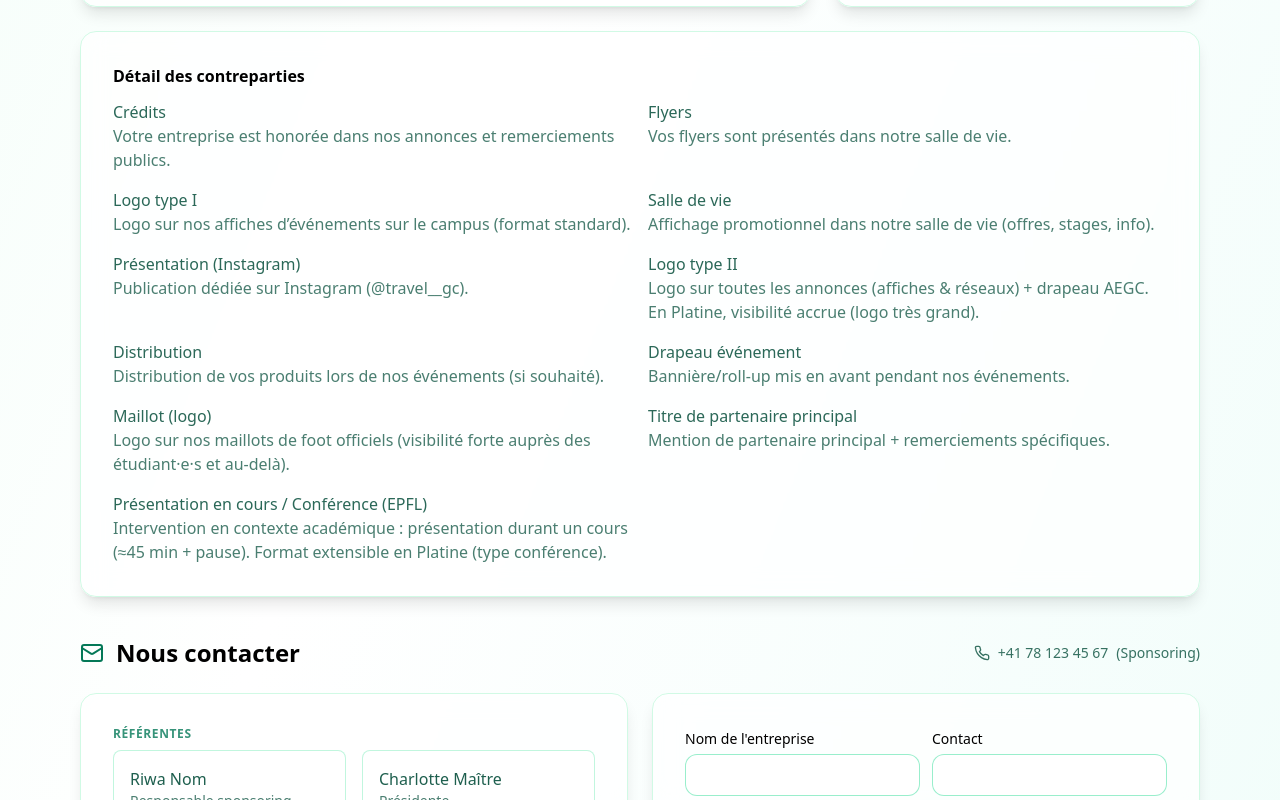
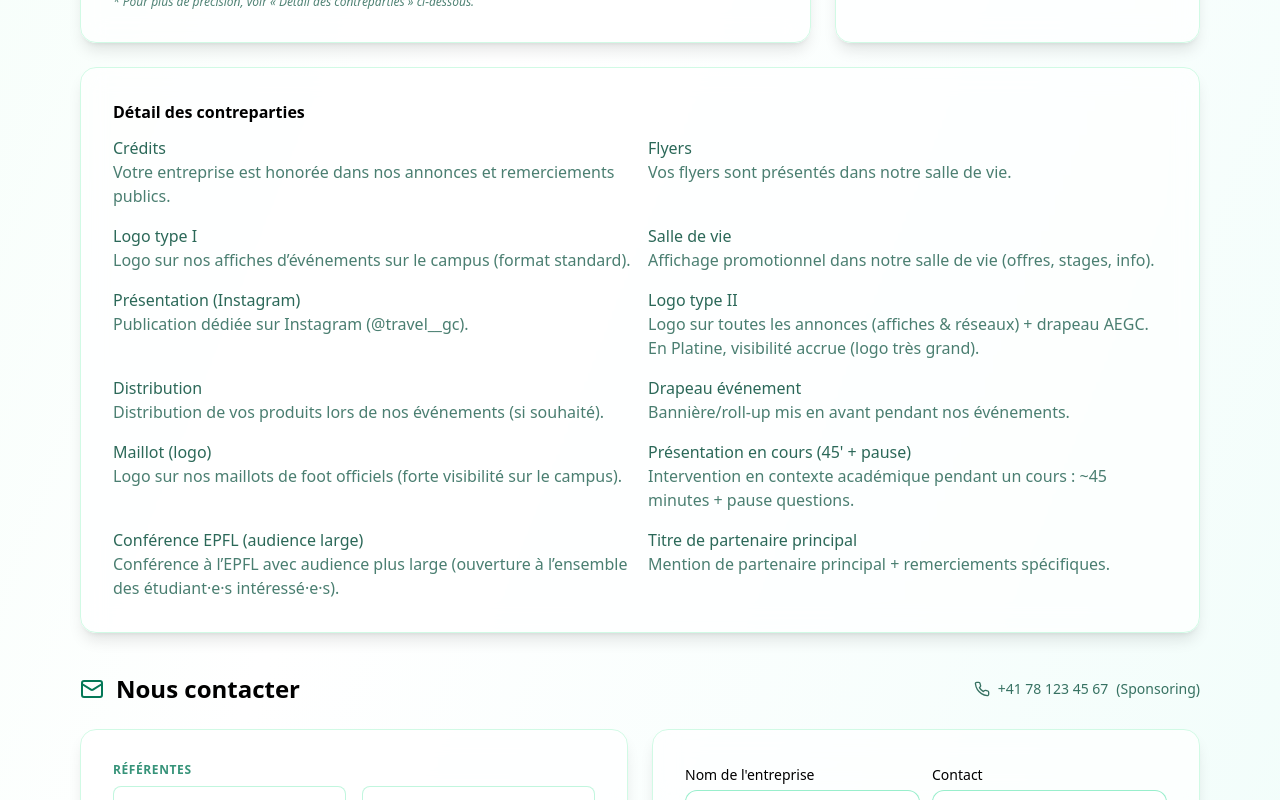
Before and after one commit to hugogebel-boop/TravelGC_siteweb, a React (Vite) app: page / in a window 1280 px wide. Shown: the part 1962-2762 px from the top of the page. Built offline with nearby package versions, Linux system fonts and the light colour scheme.

Commit message:
sponso a jour

```diff
--- a/src/sponsor/SponsorDeck.tsx
+++ b/src/sponsor/SponsorDeck.tsx
@@ -266,48 +266,59 @@ const SectionVisits: React.FC = () => (
     </section>
 );
 
-/* ===================== Packs sponsoring — version mise à jour ===================== */
-/* Icônes attendues en haut du fichier :
+/* ===================== Packs sponsoring — version avec présentation vs conférence ===================== */
+/* Icônes attendues en haut :
    import { Handshake, Check, Minus, Medal, Trophy, Gem } from "lucide-react";
    (SectionCard, Container, cx, brand doivent déjà exister)
 */
 
 type Feature = { key: string; label: string };
 
-/* Libellés (on renomme “Pull” → “Maillot (logo)”) */
+/* Libellés (pull → maillot) + séparation des prises de parole */
 const baseFeatures: Feature[] = [
     { key: "credits", label: "Crédits" },
     { key: "flyers", label: "Flyers" },
     { key: "logo_i", label: "Logo type I" },
     { key: "salle", label: "Salle de vie" },
-    { key: "presentation", label: "Présentation (Instagram)" },
+    { key: "presentation_instagram", label: "Présentation (Instagram)" },
     { key: "logo_ii", label: "Logo type II" },
     { key: "distribution", label: "Distribution" },
     { key: "drapeau", label: "Drapeau événement" },
-    { key: "pull", label: "Maillot (logo)" }, // ← renommé
+    { key: "pull", label: "Maillot (logo)" },
+    { key: "presentation_cours", label: "Présentation en cours (45' + pause)" }, // OR
+    { key: "conference_epfl", label: "Conférence EPFL (audience large)" },       // PLATINE
     { key: "titre_pp", label: "Titre de partenaire principal" },
-    { key: "conference", label: "Présentation en cours / Conférence (EPFL)" },
 ];
 
-/* Descriptions (ajouts: maillots de foot, format cours 45' + pause, logo platine très visible) */
+/* Descriptions détaillées */
 const featureDescriptions: Record<string, string> = {
-    credits: "Votre entreprise est honorée dans nos annonces et remerciements publics.",
-    flyers: "Vos flyers sont présentés dans notre salle de vie.",
-    logo_i: "Logo sur nos affiches d’événements sur le campus (format standard).",
-    salle: "Affichage promotionnel dans notre salle de vie (offres, stages, info).",
-    presentation: "Publication dédiée sur Instagram (@travel__gc).",
+    credits:
+        "Votre entreprise est honorée dans nos annonces et remerciements publics.",
+    flyers:
+        "Vos flyers sont présentés dans notre salle de vie.",
+    logo_i:
+        "Logo sur nos affiches d’événements sur le campus (format standard).",
+    salle:
+        "Affichage promotionnel dans notre salle de vie (offres, stages, info).",
+    presentation_instagram:
+        "Publication dédiée sur Instagram (@travel__gc).",
     logo_ii:
         "Logo sur toutes les annonces (affiches & réseaux) + drapeau AEGC. En Platine, visibilité accrue (logo très grand).",
-    distribution: "Distribution de vos produits lors de nos événements (si souhaité).",
-    drapeau: "Bannière/roll-up mis en avant pendant nos événements.",
+    distribution:
+        "Distribution de vos produits lors de nos événements (si souhaité).",
+    drapeau:
+        "Bannière/roll-up mis en avant pendant nos événements.",
     pull:
-        "Logo sur nos maillots de foot officiels (visibilité forte auprès des étudiant·e·s et au-delà).",
-    titre_pp: "Mention de partenaire principal + remerciements spécifiques.",
-    conference:
-        "Intervention en contexte académique : présentation durant un cours (≈45 min + pause). Format extensible en Platine (type conférence).",
+        "Logo sur nos maillots de foot officiels (forte visibilité sur le campus).",
+    presentation_cours:
+        "Intervention en contexte académique pendant un cours : ~45 minutes + pause questions.",
+    conference_epfl:
+        "Conférence à l’EPFL avec audience plus large (ouverture à l’ensemble des étudiant·e·s intéressé·e·s).",
+    titre_pp:
+        "Mention de partenaire principal + remerciements spécifiques.",
 };
 
-/* Packs (logique : Argent = Bronze + … ; Or = Argent + … ; Platine = Or + …) */
+/* Packs (Argent = Bronze + … ; Or = Argent + … ; Platine = Or + …) */
 type Pack = { name: string; price: string; grants: Record<string, boolean> };
 const packs: Pack[] = [
     // Bronze = crédits, flyers, logo I
@@ -320,17 +331,18 @@ const packs: Pack[] = [
             logo_i: true,
 
             salle: false,
-            presentation: false,
+            presentation_instagram: false,
             logo_ii: false,
             distribution: false,
             drapeau: false,
             pull: false,
+            presentation_cours: false,
+            conference_epfl: false,
             titre_pp: false,
-            conference: false,
         },
     },
 
-    // Argent = Bronze + salle de vie, présentation Insta, logo II
+    // Argent = Bronze + salle de vie, post Instagram, logo II
     {
         name: "Argent",
         price: "CHF 2'500",
@@ -340,18 +352,19 @@ const packs: Pack[] = [
             logo_i: true,
 
             salle: true,
-            presentation: true,
+            presentation_instagram: true,
             logo_ii: true,
 
             distribution: false,
             drapeau: false,
             pull: false,
+            presentation_cours: false,
+            conference_epfl: false,
             titre_pp: false,
-            conference: false,
         },
     },
 
-    // Or = Argent + distribution, maillot (logo), drapeau événement, présentation durant un cours
+    // Or = Argent + distribution, maillot, drapeau, présentation en cours (45' + pause)
     {
         name: "Or",
         price: "CHF 5'000",
@@ -361,19 +374,19 @@ const packs: Pack[] = [
             logo_i: true,
 
             salle: true,
-            presentation: true,
+            presentation_instagram: true,
             logo_ii: true,
 
             distribution: true,
             drapeau: true,
-            pull: true,          // maillot (logo)
-            conference: true,    // présentation en cours (45' + pause)
-
+            pull: true,
+            presentation_cours: true, // ← maintenant distinct
+            conference_epfl: false,
             titre_pp: false,
         },
     },
 
-    // Platine = Or + titre de partenaire principal & conférence (logo très grand dans les visuels)
+    // Platine = Or + titre partenaire principal + conférence EPFL (audience large, logo très grand)
     {
         name: "Platine",
         price: "CHF 7'500",
@@ -383,20 +396,20 @@ const packs: Pack[] = [
             logo_i: true,
 
             salle: true,
-            presentation: true,
+            presentation_instagram: true,
             logo_ii: true,
 
             distribution: true,
             drapeau: true,
             pull: true,
-            conference: true,    // format extensible type conférence
-
+            presentation_cours: true,  // compris aussi
+            conference_epfl: true,     // ← niveau Platine
             titre_pp: true,
         },
     },
 ];
 
-/* ——— Icônes par pack (identiques à avant) ——— */
+/* ——— Icônes par pack ——— */
 type IconComp = React.ComponentType<React.SVGProps<SVGSVGElement>>;
 const packMeta: Record<string, { Icon: IconComp; bubble: string; ring: string }> = {
     Bronze: { Icon: Medal, bubble: "bg-amber-100 text-amber-700", ring: "ring-amber-200" },
@@ -409,16 +422,13 @@ const PackIcon: React.FC<{ name: string; className?: string }> = ({ name, classN
     const meta = packMeta[name] ?? packMeta.Bronze;
     const { Icon, bubble, ring } = meta;
     return (
-        <div
-            className={cx("size-9 md:size-10 grid place-items-center rounded-xl ring-1", bubble, ring, className)}
-            aria-hidden="true"
-        >
+        <div className={cx("size-9 md:size-10 grid place-items-center rounded-xl ring-1", bubble, ring, className)} aria-hidden="true">
             <Icon className="size-5 md:size-6" />
         </div>
     );
 };
 
-/* ——— Tri diagonal identique ——— */
+/* ——— Tri diagonal (inchangé) ——— */
 const useDiagonalFeatures = (features: Feature[], packs: Pack[]) =>
     React.useMemo(() => {
         const firstIdx: Record<string, number> = {};
@@ -431,21 +441,17 @@ const useDiagonalFeatures = (features: Feature[], packs: Pack[]) =>
         });
         return [...features].sort((a, b) => {
             if (firstIdx[a.key] !== firstIdx[b.key]) return firstIdx[a.key] - firstIdx[b.key];
-            return (
-                features.findIndex((x) => x.key === a.key) -
-                features.findIndex((x) => x.key === b.key)
-            );
+            return features.findIndex((x) => x.key === a.key) - features.findIndex((x) => x.key === b.key);
         });
     }, [features, packs]);
 
-/* ===================== Section — Packs ===================== */
+/* ===================== Section — Packs (UI identique) ===================== */
 const SectionOffers: React.FC = () => {
     const features = useDiagonalFeatures(baseFeatures, packs);
 
     return (
         <section id="packs" className="scroll-mt-24">
             <div className="grid gap-6">
-                {/* Titre */}
                 <div className="flex items-center justify-between">
                     <div className="flex items-center gap-2">
                         <Handshake className="size-6 text-emerald-700" />
@@ -453,7 +459,7 @@ const SectionOffers: React.FC = () => {
                     </div>
                 </div>
 
-                {/* — Cartes mobile — */}
+                {/* Cartes mobile */}
                 <div className="grid gap-4 md:hidden">
                     {packs.map((p) => (
                         <SectionCard key={p.name} className="divide-y divide-emerald-100">
@@ -480,9 +486,8 @@ const SectionOffers: React.FC = () => {
                     ))}
                 </div>
 
-                {/* — Tableau desktop + colonne arguments — */}
+                {/* Tableau desktop + colonne arguments */}
                 <div className="hidden md:grid lg:grid-cols-[2fr_1fr] gap-6">
-                    {/* Tableau */}
                     <SectionCard>
                         <div className="overflow-x-auto text-sm">
                             <table className="min-w-full">
@@ -490,10 +495,7 @@ const SectionOffers: React.FC = () => {
                                     <tr>
                                         <th className="text-left py-2 pr-3 font-semibold whitespace-nowrap">Prestations</th>
                                         {packs.map((p) => (
-                                            <th
-                                                key={p.name}
-                                                className="px-3 py-3 text-center font-semibold text-xs whitespace-nowrap align-top"
-                                            >
+                                            <th key={p.name} className="px-3 py-3 text-center font-semibold text-xs whitespace-nowrap align-top">
                                                 <div className="flex flex-col items-center gap-1">
                                                     <PackIcon name={p.name} />
                                                     <div className="mt-1">{p.name}</div>
@@ -556,7 +558,7 @@ const SectionOffers: React.FC = () => {
                     </SectionCard>
                 </div>
 
-                {/* — Détail des contreparties — */}
+                {/* Détail des contreparties */}
                 <SectionCard>
                     <h3 className="font-semibold">Détail des contreparties</h3>
                     <div className="mt-3 grid md:grid-cols-2 gap-4 text-[15px] md:text-base text-emerald-900/85">
```
